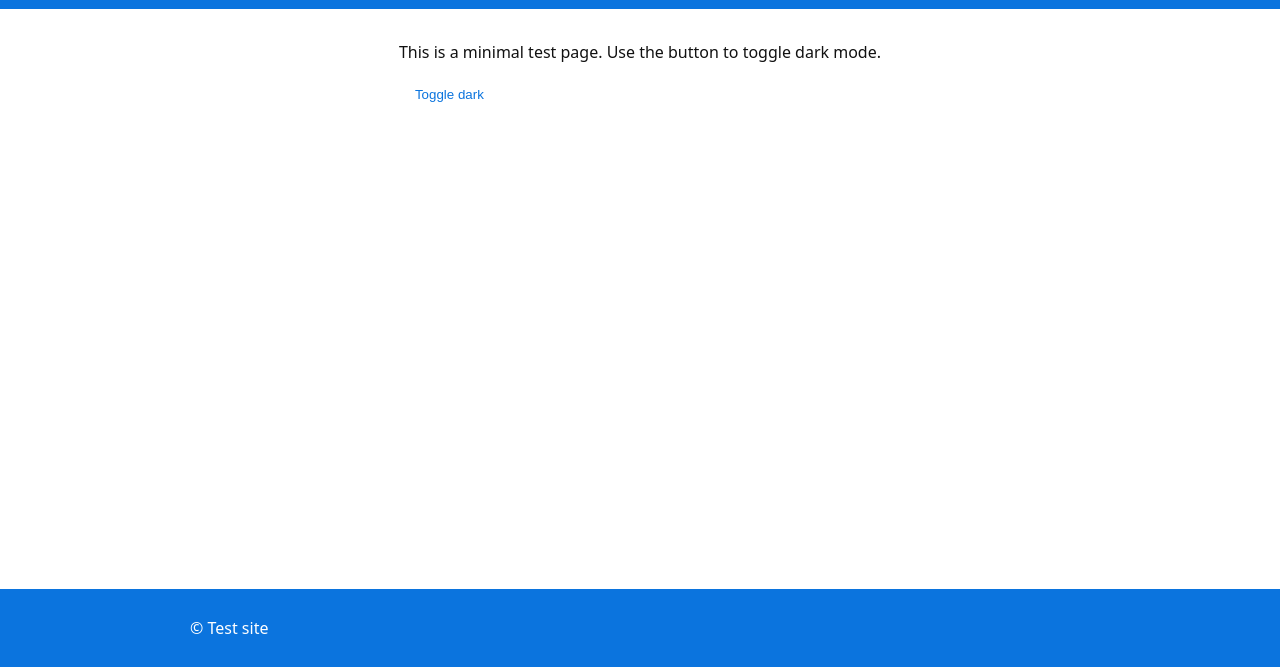
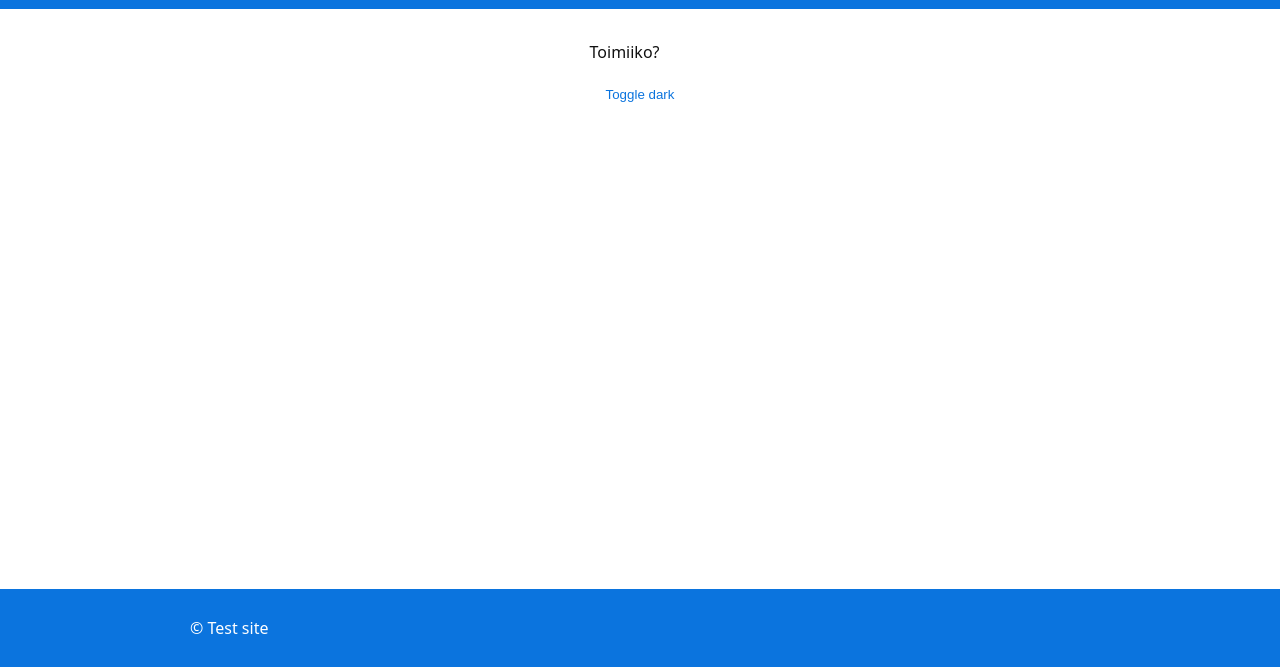
Before and after one commit to Llaamari/linux, a plain HTML site: page index.html in a window 1280 px wide. Shown: the part 133-800 px from the top of the page. Drawn offline with Linux system fonts and the light colour scheme.

Commit message:
Muutin index.html

```diff
--- a/index.html
+++ b/index.html
@@ -18,7 +18,7 @@
 <body>
     <header><div class="container"><h1>Test site</h1></div></header>
     <main class="container">
-        <p>This is a minimal test page. Use the button to toggle dark mode.</p>
+        <p>Toimiiko?</p>
         <button id="toggle" class="btn">Toggle dark</button>
     </main>
     <footer><div class="container">© Test site</div></footer>
```
